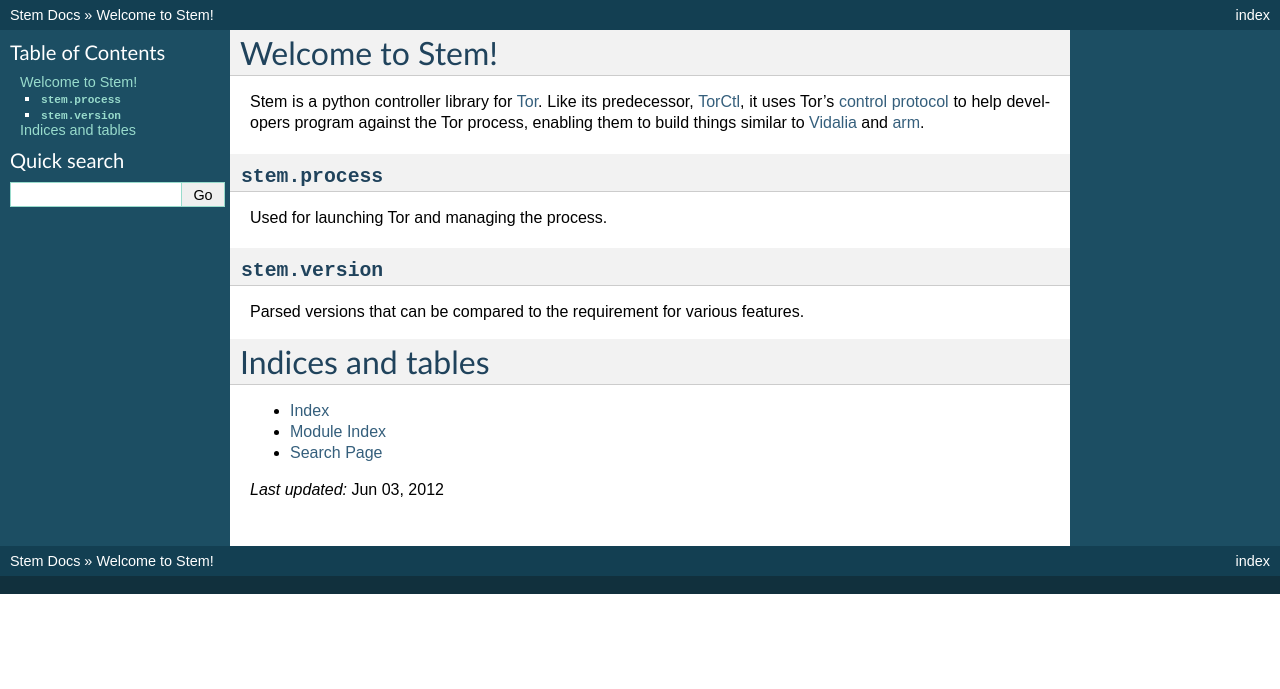
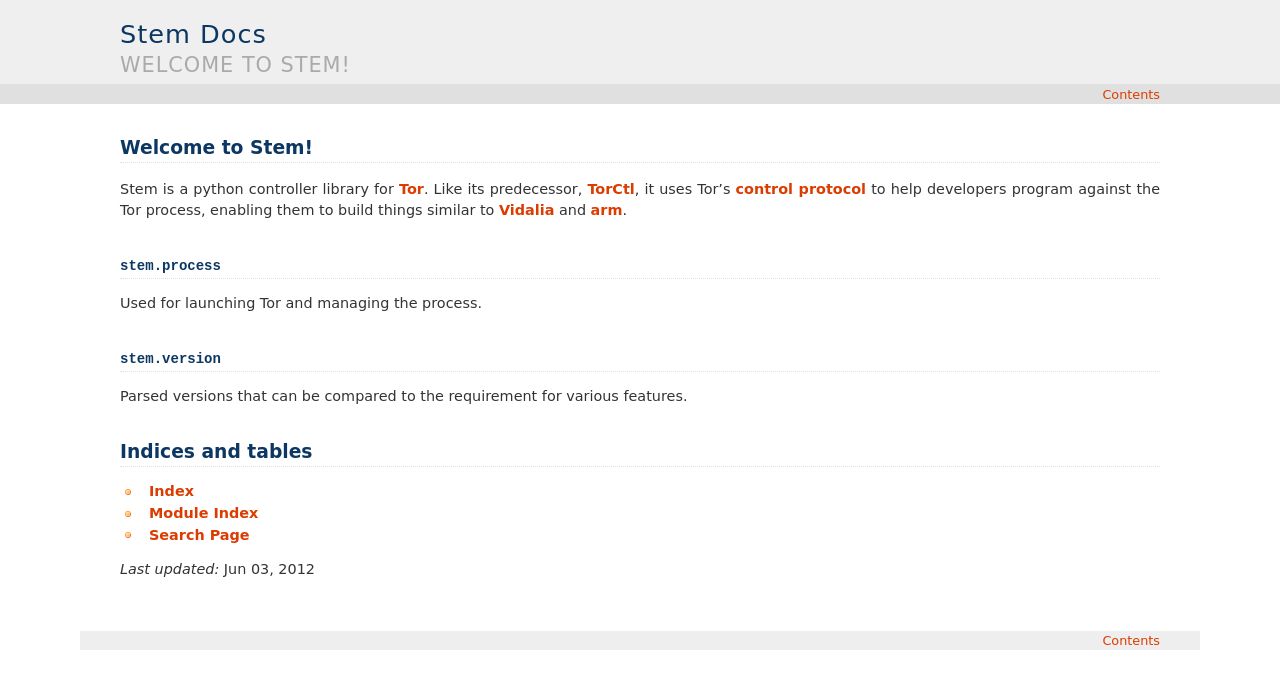
Before and after one commit to torproject/stem, a Sphinx documentation site: the page built from docs/index.rst, in a window 1280 px wide. Shown: the top 689 px of the page. Built offline with Sphinx 7.4.7, drawn with Linux system fonts in a browser that asks for light colours.

Commit message:
Switching to the haiku theme
The haiku theme is lighter, and lacks a left-hand bar which makes the content
far less cramped. All in all, looks far nicer for the content that we have so
far.

```diff
--- a/docs/conf.py
+++ b/docs/conf.py
@@ -97,8 +97,8 @@
 
 # The theme to use for HTML and HTML Help pages.  See the documentation for
 # a list of builtin themes.
-html_theme = 'default'
-#html_theme = 'haiku'
+#html_theme = 'default'
+html_theme = 'haiku'
 
 # Theme options are theme-specific and customize the look and feel of a theme
 # further.  For a list of options available for each theme, see the
```
